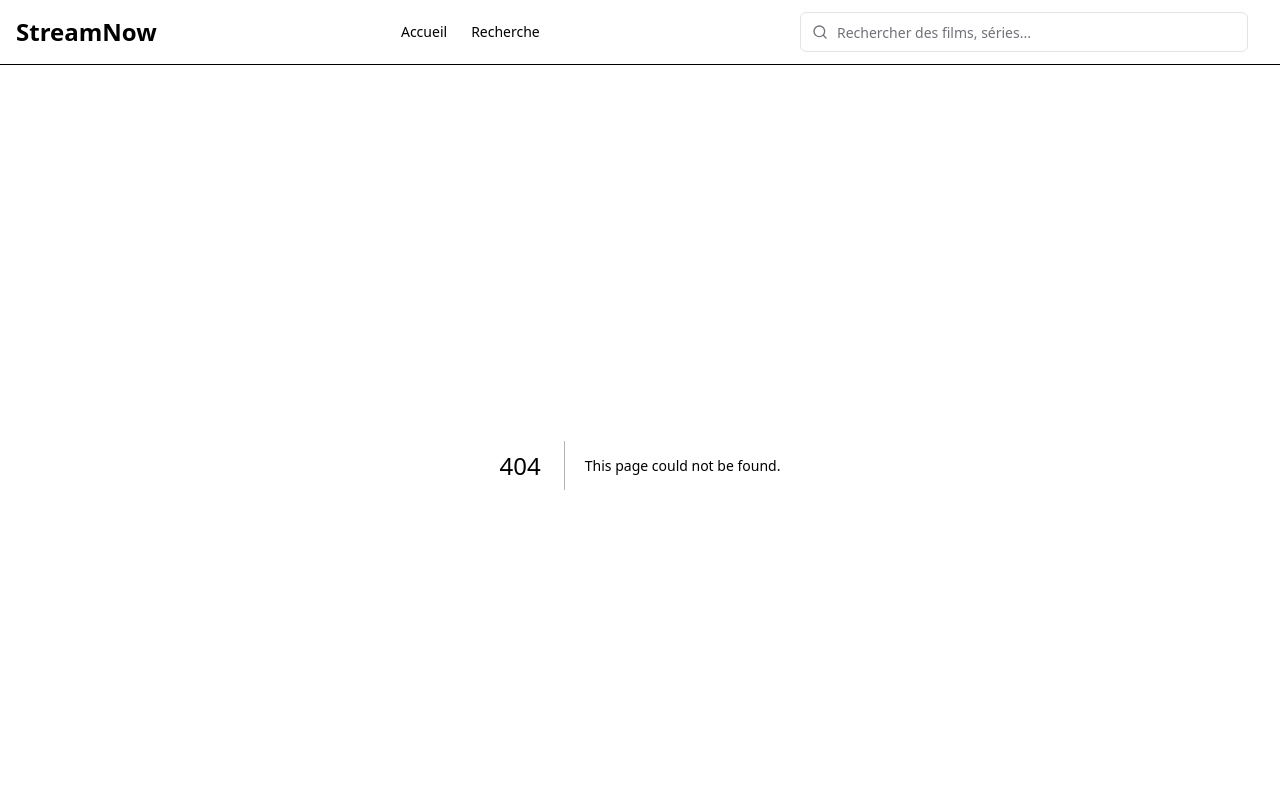
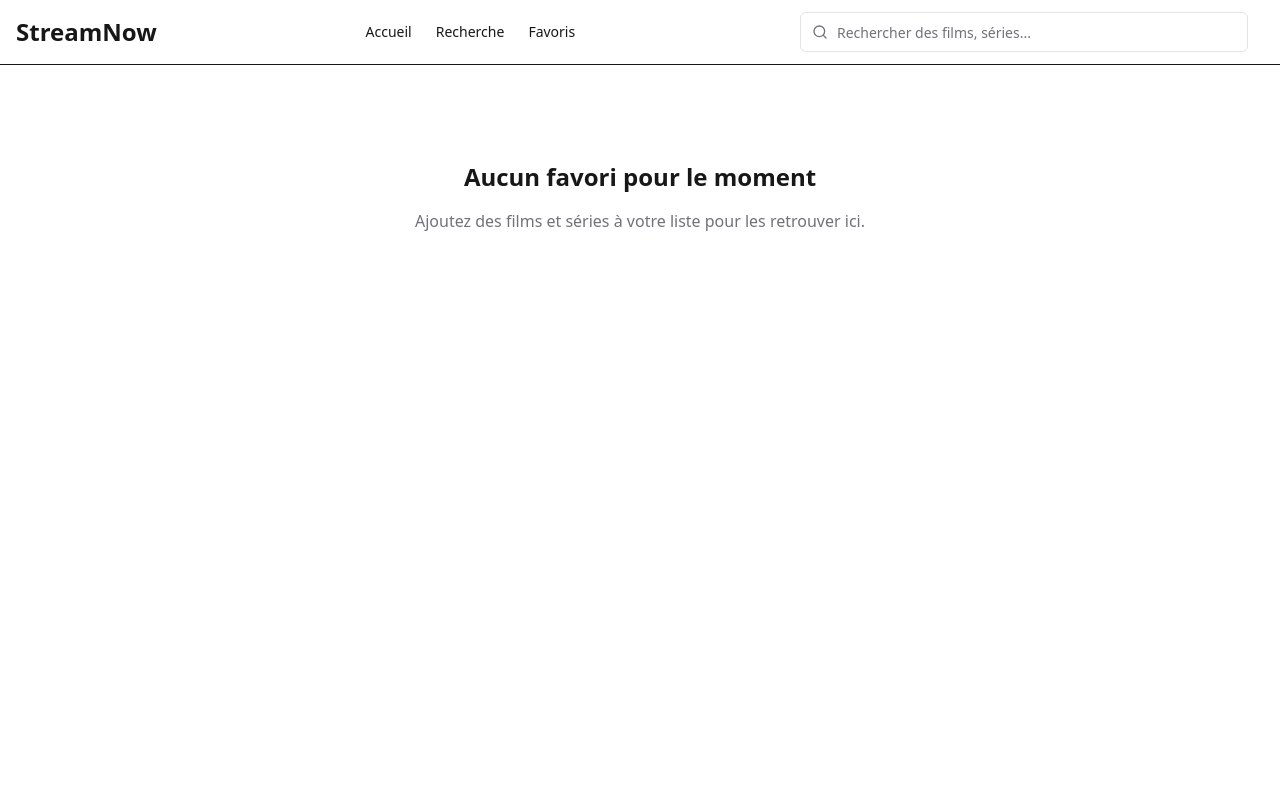
Before and after one commit to li-rodolphetournier/StreamNow, a Next.js app: page /favorites in a window 1280 px wide. Before the commit this address had no page. Shown: the top 800 px of the page. Built offline with nearby package versions, Linux system fonts and the light colour scheme; no server answers.

Commit message:
feat: add favorites page and hook with navigation entry (US6)

```diff
--- /dev/null
+++ b/src/app/(main)/favorites/page.tsx
@@ -0,0 +1,62 @@
+import { Suspense } from "react";
+import { useFavorites } from "@/hooks/useFavorites";
+import { VideoGrid } from "@/components/video/VideoGrid";
+import { Button } from "@/components/ui/button";
+
+function FavoritesContent() {
+  const { favorites, favoritesByMediaType, clear } = useFavorites();
+
+  if (favorites.length === 0) {
+    return (
+      <div className="text-center py-16 space-y-4">
+        <h2 className="text-2xl font-bold">Aucun favori pour le moment</h2>
+        <p className="text-muted-foreground">
+          Ajoutez des films et séries à votre liste pour les retrouver ici.
+        </p>
+      </div>
+    );
+  }
+
+  return (
+    <div className="space-y-12">
+      <div className="flex items-center justify-between">
+        <div>
+          <h1 className="text-3xl font-bold">Mes favoris</h1>
+          <p className="text-muted-foreground">
+            {favorites.length} titre{favorites.length > 1 ? "s" : ""}
+          </p>
+        </div>
+        <Button variant="ghost" onClick={clear}>
+          Effacer tous les favoris
+        </Button>
+      </div>
+
+      {favoritesByMediaType.movies.length > 0 && (
+        <VideoGrid
+          videos={favoritesByMediaType.movies}
+          title="Films"
+          priority
+        />
+      )}
+
+      {favoritesByMediaType.series.length > 0 && (
+        <VideoGrid
+          videos={favoritesByMediaType.series}
+          title="Séries"
+        />
+      )}
+    </div>
+  );
+}
+
+export default function FavoritesPage() {
+  return (
+    <div className="min-h-screen">
+      <div className="container mx-auto px-4 py-8">
+        <Suspense fallback={<div>Chargement...</div>}>
+          <FavoritesContent />
+        </Suspense>
+      </div>
+    </div>
+  );
+}
--- a/src/components/layout/Header.tsx
+++ b/src/components/layout/Header.tsx
@@ -44,6 +44,15 @@ export function Header() {
           >
             Recherche
           </Link>
+          <Link
+            href="/favorites"
+            className={cn(
+              "text-sm font-medium transition-colors hover:text-primary",
+              pathname === "/favorites" && "text-primary"
+            )}
+          >
+            Favoris
+          </Link>
         </nav>
 
         {/* Search Bar */}
@@ -57,6 +66,19 @@ export function Header() {
 
         {/* Mobile Search Button */}
         <div className="flex items-center gap-2 md:hidden">
+          <Link href="/favorites">
+            <Button variant="ghost" size="icon" aria-label="Favoris">
+              <span className="sr-only">Favoris</span>
+              <svg
+                xmlns="http://www.w3.org/2000/svg"
+                viewBox="0 0 24 24"
+                fill="currentColor"
+                className="h-5 w-5"
+              >
+                <path d="M11.645 20.91a.75.75 0 0 0 .71 0c1.17-.659 4.454-2.711 6.74-5.708C21.39 12.819 22.5 10.35 22.5 8.25 22.5 5.322 20.295 3 17.625 3 15.914 3 14.331 3.879 13.32 5.348 12.31 3.879 10.726 3 9.015 3 6.345 3 4.14 5.322 4.14 8.25c0 2.1 1.11 4.569 3.405 6.952 2.286 2.997 5.57 5.05 6.74 5.708Z" />
+              </svg>
+            </Button>
+          </Link>
           <Link href="/search">
             <Button variant="ghost" size="icon" aria-label="Rechercher">
               <Search className="h-5 w-5" />
--- /dev/null
+++ b/src/hooks/useFavorites.ts
@@ -0,0 +1,43 @@
+import { useMemo } from "react";
+import { useVideoStore } from "@/lib/store/useVideoStore";
+import type { Video } from "@/types/video";
+
+/**
+ * Hook pour gérer les favoris et la watchlist
+ */
+export function useFavorites() {
+  const {
+    favorites,
+    addToFavorites,
+    removeFromFavorites,
+    clearFavorites,
+    isFavorite,
+  } = useVideoStore();
+
+  const add = (video: Video) => addToFavorites(video);
+  const remove = (videoId: number) => removeFromFavorites(videoId);
+  const clear = () => clearFavorites();
+
+  const favoritesByMediaType = useMemo(() => {
+    return favorites.reduce(
+      (acc, video) => {
+        if (video.mediaType === "movie") {
+          acc.movies.push(video);
+        } else {
+          acc.series.push(video);
+        }
+        return acc;
+      },
+      { movies: [] as Video[], series: [] as Video[] }
+    );
+  }, [favorites]);
+
+  return {
+    favorites,
+    favoritesByMediaType,
+    add,
+    remove,
+    clear,
+    isFavorite,
+  };
+}
--- a/src/lib/store/useVideoStore.ts
+++ b/src/lib/store/useVideoStore.ts
@@ -12,6 +12,7 @@ interface VideoStore {
   addToFavorites: (video: Video) => void;
   removeFromFavorites: (videoId: number) => void;
   isFavorite: (videoId: number) => boolean;
+  clearFavorites: () => void;
   addToWatchHistory: (video: Video, progress?: number) => void;
   getWatchProgress: (videoId: number) => number | undefined;
   removeFromWatchHistory: (videoId: number) => void;
@@ -26,11 +27,9 @@ export const useVideoStore = create<VideoStore>()(
 
       addToFavorites: (video) => {
         set((state) => {
-          if (state.favorites.some((f) => f.id === video.id)) {
-            return state;
-          }
+          const filtered = state.favorites.filter((fav) => fav.id !== video.id);
           return {
-            favorites: [...state.favorites, video],
+            favorites: [video, ...filtered],
           };
         });
       },
@@ -43,6 +42,10 @@ export const useVideoStore = create<VideoStore>()(
 
       isFavorite: (videoId) => {
         return get().favorites.some((f) => f.id === videoId);
+      },
+
+      clearFavorites: () => {
+        set({ favorites: [] });
       },
 
       addToWatchHistory: (video, progress) => {
```
